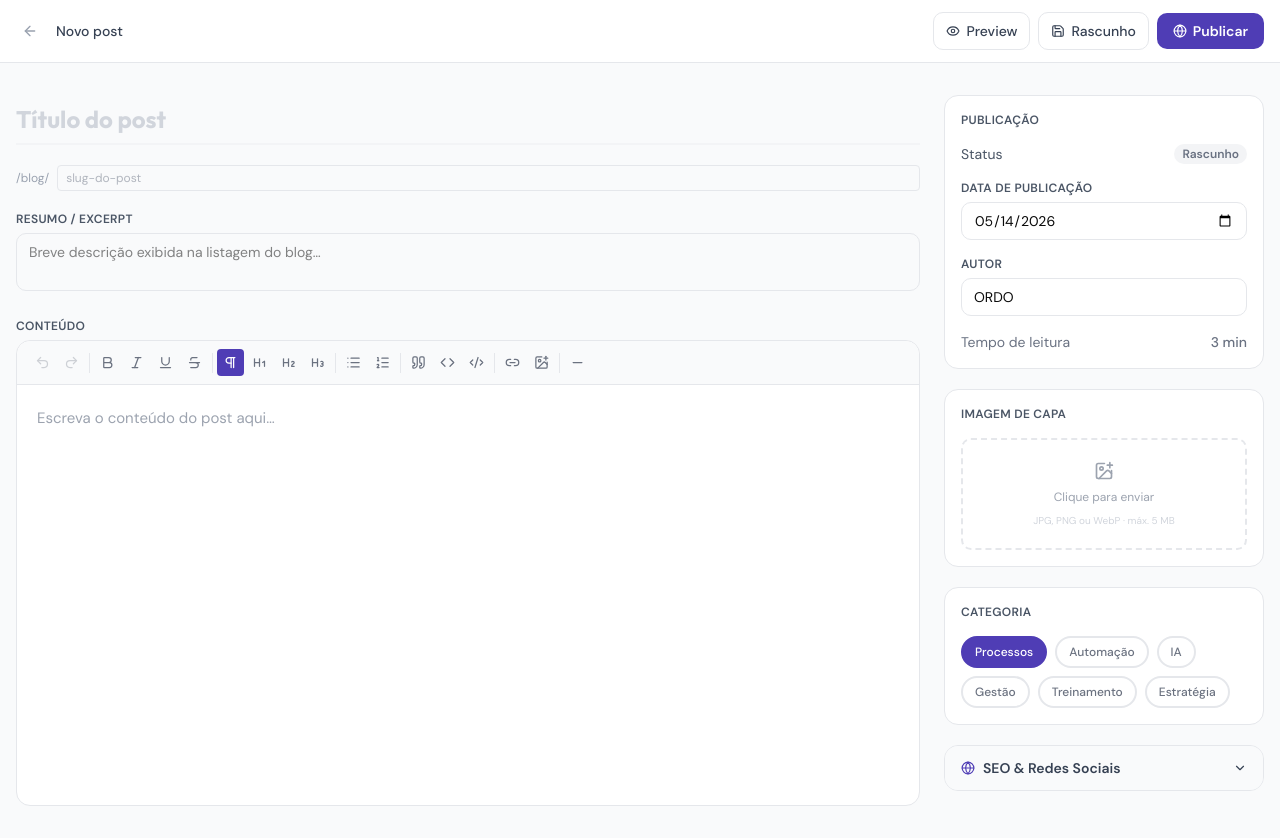
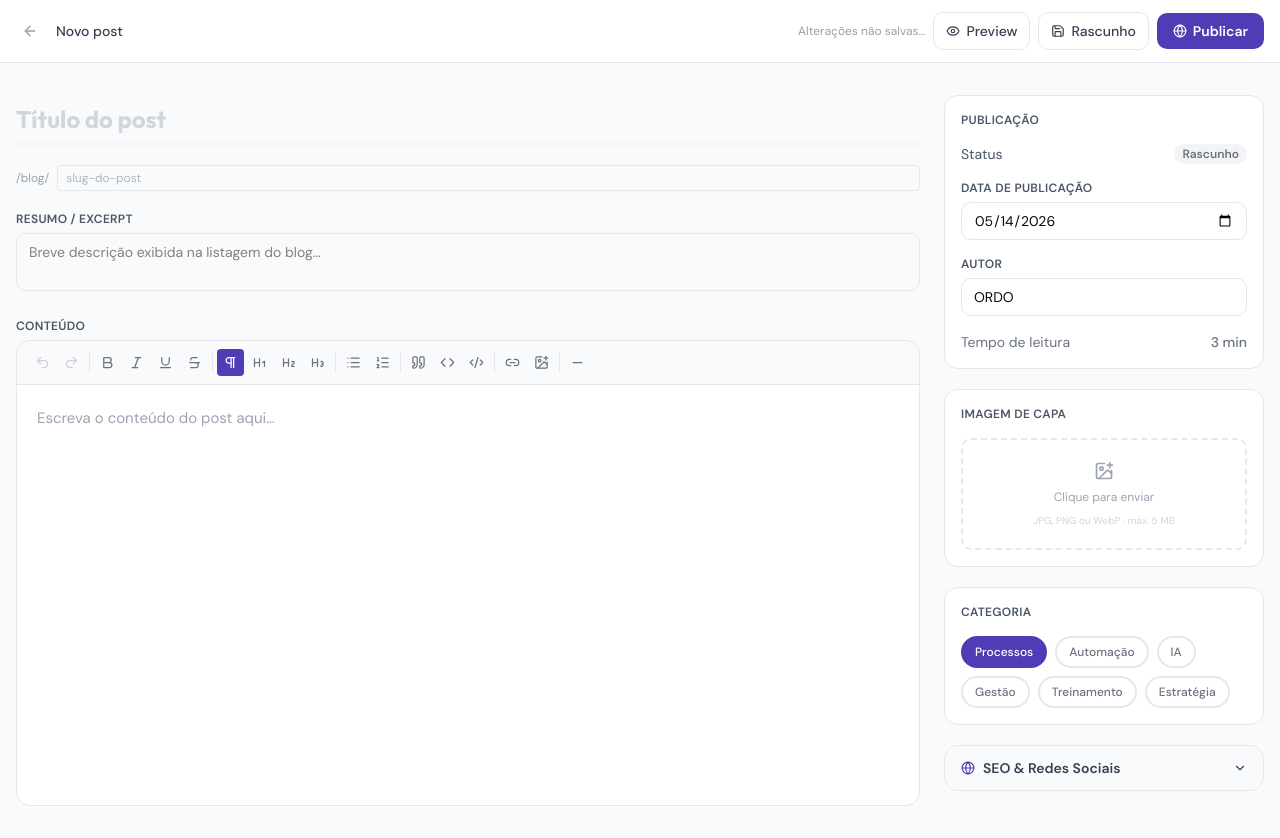
Before and after one commit to patiacomunicacao/ordo-site, a Next.js app: page /admin/posts/new in a window 1280 px wide. Both pictures are taken after a click on the button "Processos". Built offline with nearby package versions, Linux system fonts and the light colour scheme.

Commit message:
feat: auto-save no editor de posts (debounce 3s, indicador de status)

```diff
--- a/src/components/admin/PostForm.tsx
+++ b/src/components/admin/PostForm.tsx
@@ -1,9 +1,9 @@
 "use client";
 
-import { useState, useEffect } from "react";
+import { useState, useEffect, useRef, useCallback } from "react";
 import { useRouter } from "next/navigation";
 import dynamic from "next/dynamic";
-import { ArrowLeft, Save, Globe, ChevronDown, ChevronUp, Eye, X, Clock, Tag } from "lucide-react";
+import { ArrowLeft, Save, Globe, ChevronDown, ChevronUp, Eye, X, Clock, Tag, CheckCircle, Loader2, AlertCircle } from "lucide-react";
 import Link from "next/link";
 import ImageUpload from "@/components/admin/ImageUpload";
 import type { DbPost } from "@/lib/db";
@@ -353,6 +353,37 @@ function defaultState(): FormState {
   };
 }
 
+type AutoSaveStatus = "idle" | "pending" | "saving" | "saved" | "error";
+
+function AutoSaveIndicator({ status, savedAt }: { status: AutoSaveStatus; savedAt: Date | null }) {
+  if (status === "idle") return null;
+  return (
+    <span className="hidden sm:flex items-center gap-1.5 text-xs">
+      {status === "pending" && <span className="text-gray-400">Alterações não salvas…</span>}
+      {status === "saving" && (
+        <>
+          <Loader2 size={12} className="animate-spin text-gray-400" />
+          <span className="text-gray-400">Salvando rascunho…</span>
+        </>
+      )}
+      {status === "saved" && (
+        <>
+          <CheckCircle size={12} className="text-emerald-500" />
+          <span className="text-emerald-600">
+            Salvo automaticamente{savedAt ? ` às ${savedAt.toLocaleTimeString("pt-BR", { hour: "2-digit", minute: "2-digit" })}` : ""}
+          </span>
+        </>
+      )}
+      {status === "error" && (
+        <>
+          <AlertCircle size={12} className="text-amber-500" />
+          <span className="text-amber-600">Falha no auto-save</span>
+        </>
+      )}
+    </span>
+  );
+}
+
 export default function PostForm({ post }: { post?: DbPost }) {
   const isEdit = !!post;
   const router = useRouter();
@@ -360,6 +391,13 @@ export default function PostForm({ post }: { post?: DbPost }) {
   const [error, setError] = useState("");
   const [slugEdited, setSlugEdited] = useState(isEdit);
   const [showPreview, setShowPreview] = useState(false);
+
+  // Auto-save state
+  const [autoSaveStatus, setAutoSaveStatus] = useState<AutoSaveStatus>("idle");
+  const [autoSavedAt, setAutoSavedAt] = useState<Date | null>(null);
+  const autoSaveTimer = useRef<ReturnType<typeof setTimeout> | null>(null);
+  const savedPostId = useRef<string | null>(post?.id ?? null); // tracks ID after first save of a new post
+  const isFirstRender = useRef(true);
 
   const [form, setForm] = useState<FormState>(() => {
     if (!post) return defaultState();
@@ -386,6 +424,59 @@ export default function PostForm({ post }: { post?: DbPost }) {
   function set<K extends keyof FormState>(key: K, value: FormState[K]) {
     setForm((prev) => ({ ...prev, [key]: value }));
   }
+
+  // ── Auto-save logic ──────────────────────────────────────────────────────────
+  const performAutoSave = useCallback(async (currentForm: FormState) => {
+    // Need at least a title to save
+    if (!currentForm.title.trim() || !currentForm.slug.trim()) return;
+
+    setAutoSaveStatus("saving");
+    try {
+      const payload = {
+        ...currentForm,
+        status: "draft" as const, // auto-save always saves as draft
+        publishedAt: currentForm.publishedAt || null,
+      };
+
+      const id = savedPostId.current;
+      const url = id ? `/api/admin/posts/${id}` : "/api/admin/posts";
+      const method = id ? "PUT" : "POST";
+
+      const res = await fetch(url, {
+        method,
+        headers: { "Content-Type": "application/json" },
+        body: JSON.stringify(payload),
+      });
+
+      if (res.ok) {
+        const saved = (await res.json()) as { id: string };
+        if (!savedPostId.current) savedPostId.current = saved.id; // store ID for new posts
+        setAutoSaveStatus("saved");
+        setAutoSavedAt(new Date());
+      } else {
+        setAutoSaveStatus("error");
+      }
+    } catch {
+      setAutoSaveStatus("error");
+    }
+  }, []);
+
+  // Trigger auto-save 3s after any form change (skip on first render)
+  useEffect(() => {
+    if (isFirstRender.current) {
+      isFirstRender.current = false;
+      return;
+    }
+    setAutoSaveStatus("pending");
+    if (autoSaveTimer.current) clearTimeout(autoSaveTimer.current);
+    autoSaveTimer.current = setTimeout(() => {
+      void performAutoSave(form);
+    }, 3000);
+    return () => {
+      if (autoSaveTimer.current) clearTimeout(autoSaveTimer.current);
+    };
+  // eslint-disable-next-line react-hooks/exhaustive-deps
+  }, [form]);
 
   // Auto-generate slug from title
   function handleTitleChange(value: string) {
@@ -483,6 +574,7 @@ export default function PostForm({ post }: { post?: DbPost }) {
 
           <div className="flex items-center gap-2 flex-shrink-0">
             {error && <p className="text-xs text-red-600 hidden sm:block">{error}</p>}
+            <AutoSaveIndicator status={autoSaveStatus} savedAt={autoSavedAt} />
             <button
               type="button"
               onClick={() => setShowPreview(true)}
```
